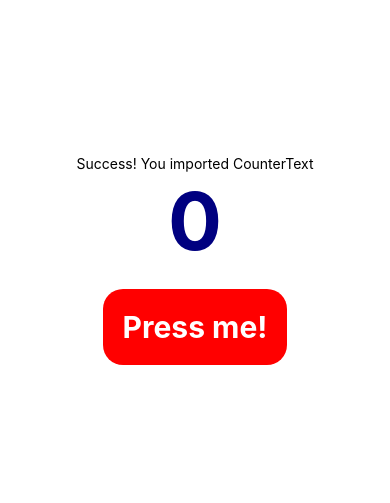
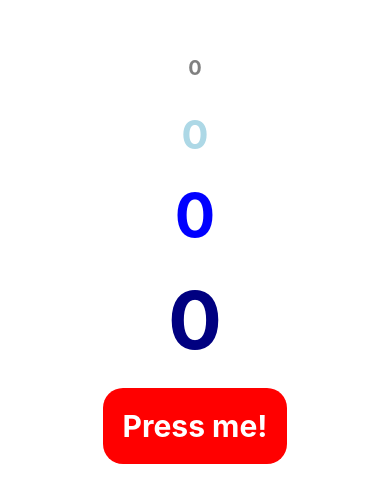
Before and after one commit to yjsoon/react-native-clicker, a React Native app: screen / in a window 390 px wide. Shown: the part 137-640 px from the top of the page. Built offline with nearby package versions, Linux system fonts and the light colour scheme.

Commit message:
Finished CounterText component

```diff
--- a/App.js
+++ b/App.js
@@ -24,11 +24,18 @@
 
   return (
     <View style={styles.container}>
-      <CounterText></CounterText>
-
-      <Text style={{ fontSize: 80, color: "navy", fontWeight: "bold" }}>
+      <CounterText fontSize={20} marginBottom={30} color="grey">
         {count}
-      </Text>
+      </CounterText>
+      <CounterText fontSize={40} marginBottom={20} color="lightblue">
+        {count}
+      </CounterText>
+      <CounterText fontSize={60} marginBottom={20} color="blue">
+        {count}
+      </CounterText>
+      <CounterText fontSize={80} color="navy">
+        {count}
+      </CounterText>
 
       {
         // How it used to look
--- a/components/CounterText.js
+++ b/components/CounterText.js
@@ -1,6 +1,32 @@
 import React from "react";
 import { Text, StyleSheet } from "react-native";
 
+// Props:
+// - color
+// - fontSize
+// - marginBottom
+// - children
+
 export default function CounterText(props) {
-  return <Text>Success! You imported CounterText</Text>;
+  console.log(props);
+  return (
+    <Text
+      style={[
+        styles.counterText,
+        {
+          color: props.color,
+          fontSize: props.fontSize,
+          marginBottom: props.marginBottom,
+        },
+      ]}
+    >
+      {props.children}
+    </Text>
+  );
 }
+
+const styles = StyleSheet.create({
+  counterText: {
+    fontWeight: "bold",
+  },
+});
```
